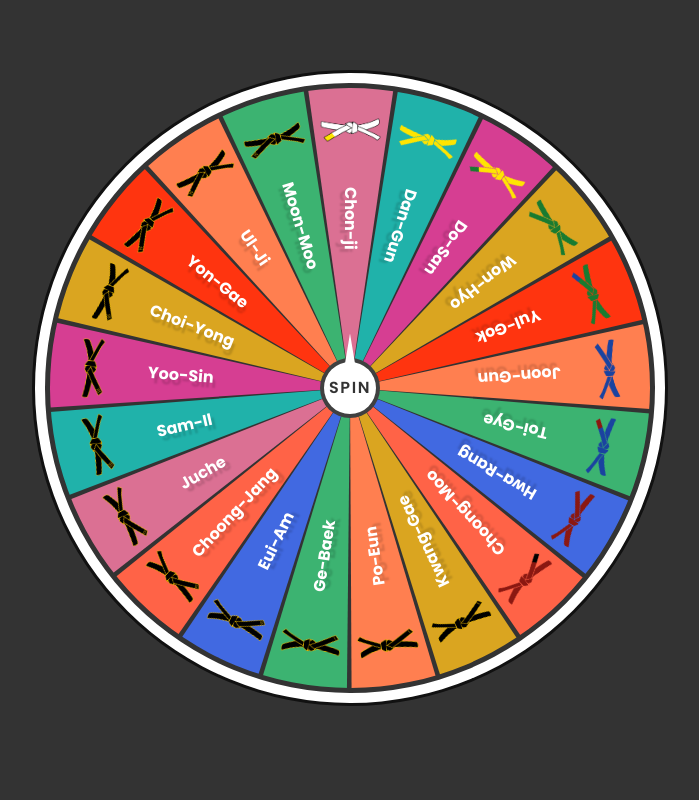
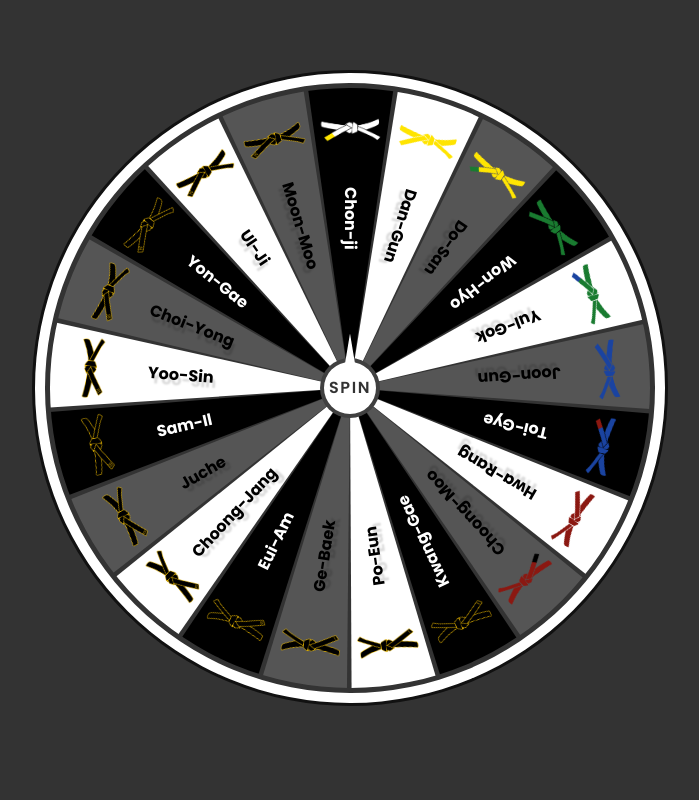
Before and after one commit to Jeffuy/PatternsRoulette, a plain HTML site: page index.html in a window 1280 px wide. Shown: the whole page, without its empty margins (290-989 px from the left). Drawn offline with Linux system fonts and the light colour scheme.

Commit message:
background colors improved

```diff
--- a/index.html
+++ b/index.html
@@ -12,67 +12,67 @@
 	<div class="container">
 		<div class="spinBtn">Spin</div>
 			<div class="wheel">
-				<div class="number" style="--i:1;--clr:#db7093"><figure class="belt">
+				<div class="number" style="--i:1;--clr:#000"><figure class="belt">
 					<img src="src/img/yellow-stripe.png" alt="Chon-ji">
 				</figure><span>Chon-ji</span></div>
-				<div class="number" style="--i:2;--clr:#20b2aa"><figure class="belt">
+				<div class="number" style="--i:2;--clr:#fff"><figure class="belt">
 					<img src="src/img/yellow-belt.png" alt="Dan-gun">
 				</figure><span>Dan-Gun</span></div>
-				<div class="number" style="--i:3;--clr:#d63e92"><figure class="belt">
+				<div class="number" style="--i:3;--clr:#555"><figure class="belt">
 					<img src="src/img/green-stripe.png" alt="Do-San">
 				</figure><span>Do-San</span></div>
-				<div class="number" style="--i:4;--clr:#daa520"><figure class="belt">
+				<div class="number" style="--i:4;--clr:#000"><figure class="belt">
 					<img src="src/img/green-belt.png" alt="Won-Hyo">
 				</figure><span>Won-Hyo</span></div>
-				<div class="number" style="--i:5;--clr:#ff340f"><figure class="belt">
+				<div class="number" style="--i:5;--clr:#fff"><figure class="belt">
 					<img src="src/img/blue-stripe.png" alt="Yul-Gok">
 				</figure><span>Yul-Gok</span></div>
-				<div class="number" style="--i:6;--clr:#ff7f50"><figure class="belt">
+				<div class="number" style="--i:6;--clr:#555"><figure class="belt">
 					<img src="src/img/blue-belt.png" alt="Joon-Gun">
 				</figure><span>Joon-Gun</span></div>
-				<div class="number" style="--i:7;--clr:#3cb371"><figure class="belt">
+				<div class="number" style="--i:7;--clr:#000"><figure class="belt">
 					<img src="src/img/red-stripe.png" alt="Toi-Gye">
 				</figure><span>Toi-Gye</span></div>
-				<div class="number" style="--i:8;--clr:#4169e1"><figure class="belt">
+				<div class="number" style="--i:8;--clr:#fff"><figure class="belt">
 					<img src="src/img/red-belt.png" alt="Hwa-Rang">
 				</figure><span>Hwa-Rang</span></div>
-				<div class="number" style="--i:9;--clr:#ff6347"><figure class="belt">
+				<div class="number" style="--i:9;--clr:#555"><figure class="belt">
 					<img src="src/img/black-stripe.png" alt="Choong-Moo">
 				</figure><span>Choong-Moo</span></div>
-				<div class="number" style="--i:10;--clr:#daa520"><figure class="belt">
+				<div class="number" style="--i:10;--clr:#000"><figure class="belt">
 					<img src="src/img/black-belt-first.png" alt="Kwang-Gae">
 				</figure><span>Kwang-Gae</span></div>
-				<div class="number" style="--i:11;--clr:#ff7f50"><figure class="belt">
+				<div class="number" style="--i:11;--clr:#fff"><figure class="belt">
 					<img src="src/img/black-belt-first.png" alt="Po-Eun">
 				</figure><span>Po-Eun</span></div>
-				<div class="number" style="--i:12;--clr:#3cb371"><figure class="belt">
+				<div class="number" style="--i:12;--clr:#555"><figure class="belt">
 					<img src="src/img/black-belt-first.png" alt="Ge-Baek">
 				</figure><span>Ge-Baek</span></div>
-				<div class="number" style="--i:13;--clr:#4169e1"><figure class="belt">
+				<div class="number" style="--i:13;--clr:#000"><figure class="belt">
 					<img src="src/img/black-belt-second.png" alt="Eui-Am">
 				</figure><span>Eui-Am</span></div>
-				<div class="number" style="--i:14;--clr:#ff6347"><figure class="belt">
+				<div class="number" style="--i:14;--clr:#fff"><figure class="belt">
 					<img src="src/img/black-belt-second.png" alt="Choong-Jang">
 				</figure><span>Choong-Jang</span></div>
-				<div class="number" style="--i:15;--clr:#db7093"><figure class="belt">
+				<div class="number" style="--i:15;--clr:#555"><figure class="belt">
 					<img src="src/img/black-belt-second.png" alt="Juche">
 				</figure><span>Juche</span></div>
-				<div class="number" style="--i:16;--clr:#20b2aa"><figure class="belt">
+				<div class="number" style="--i:16;--clr:#000"><figure class="belt">
 					<img src="src/img/black-belt-third.png" alt="Sam-Il">
 				</figure><span>Sam-Il</span></div>
-				<div class="number" style="--i:17;--clr:#d63e92"><figure class="belt">
+				<div class="number" style="--i:17;--clr:#fff"><figure class="belt">
 					<img src="src/img/black-belt-third.png" alt="Yoo-Sin">
 				</figure><span>Yoo-Sin</span></div>
-				<div class="number" style="--i:18;--clr:#daa520"><figure class="belt">
+				<div class="number" style="--i:18;--clr:#555"><figure class="belt">
 					<img src="src/img/black-belt-third.png" alt="Choi-Yong">
 				</figure><span>Choi-Yong</span></div>
-				<div class="number" style="--i:19;--clr:#ff340f"><figure class="belt">
+				<div class="number" style="--i:19;--clr:#000"><figure class="belt">
 					<img src="src/img/black-belt-fourth.png" alt="Yon-Gae">
 				</figure><span>Yon-Gae</span></div>
-				<div class="number" style="--i:20;--clr:#ff7f50"><figure class="belt">
+				<div class="number" style="--i:20;--clr:#fff"><figure class="belt">
 					<img src="src/img/black-belt-fourth.png" alt="Ul-Ji">
 				</figure><span>Ul-Ji</span></div>
-				<div class="number" style="--i:21;--clr:#3cb371"><figure class="belt">
+				<div class="number" style="--i:21;--clr:#555"><figure class="belt">
 					<img src="src/img/black-belt-fourth.png" alt="Moon-Moo">
 				</figure><span>Moon-Moo</span></div>
 			</div>
--- a/styles.css
+++ b/styles.css
@@ -100,6 +100,15 @@ body {
 	z-index: 2;
 }
 
+.container .wheel .number[style*="--clr:#fff"] span {
+	color: black;
+}
+
+
+.container .wheel .number[style*="--clr:#555"] span {
+	color: black;
+}
+
 .container .wheel .number .belt {
 	position: absolute;
 	top: 35%;
@@ -124,8 +133,8 @@ body {
 }
 
 .container .wheel .highlight span {
-	color: gold;
-	font-size: 1.5em;
+	color: gold !important;
+	font-size: 1.05em;
 	transition: all 3s ease-in-out;
 }
 
@@ -190,7 +199,7 @@ body {
 	}
 
 	.container .wheel .highlight span {
-		font-size: 0.80em;
+		font-size: 0.65em;
 	}
 
 	.container .wheel .number .belt {
@@ -242,9 +251,7 @@ body {
 	}
 
 	.container .wheel .highlight span {
-		color: gold;
 		font-size: 0.57em;
-		transition: all 3s ease-in-out;
 	}
 
 	.container .wheel .number .belt img {
@@ -254,12 +261,10 @@ body {
 	.container .wheel .highlight .belt {
 		top: 35%;
 		left: 30%;
-		transition: all 3s ease-in-out;
 	}
 
 	.container .wheel .highlight .belt img {
 		width: 40px;
-		transition: all 3s ease-in-out;
 	}
 
 	.resultContainer #resultText {
```
